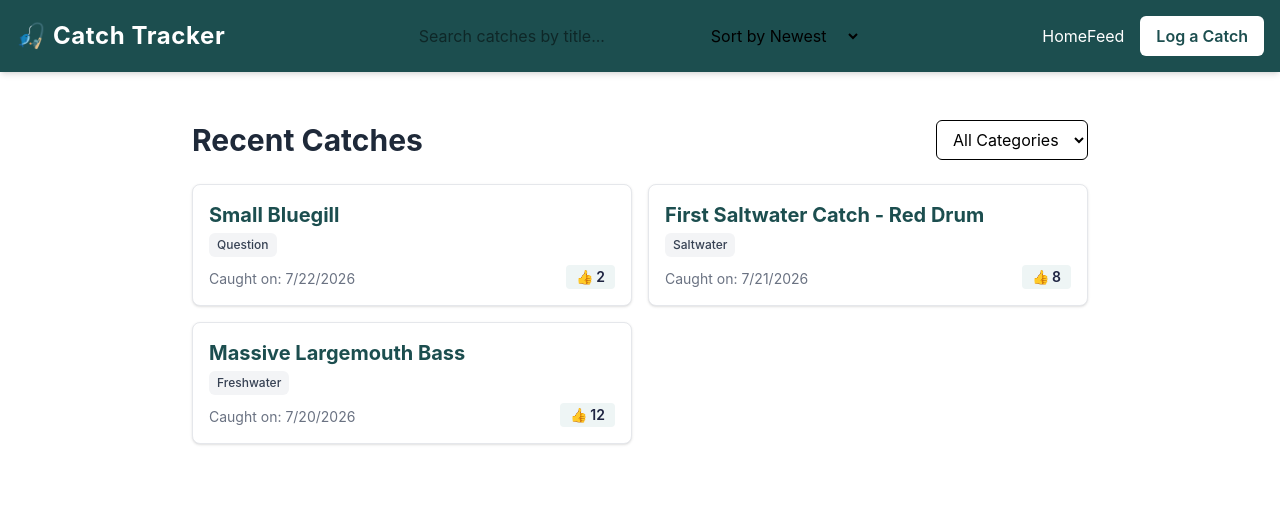
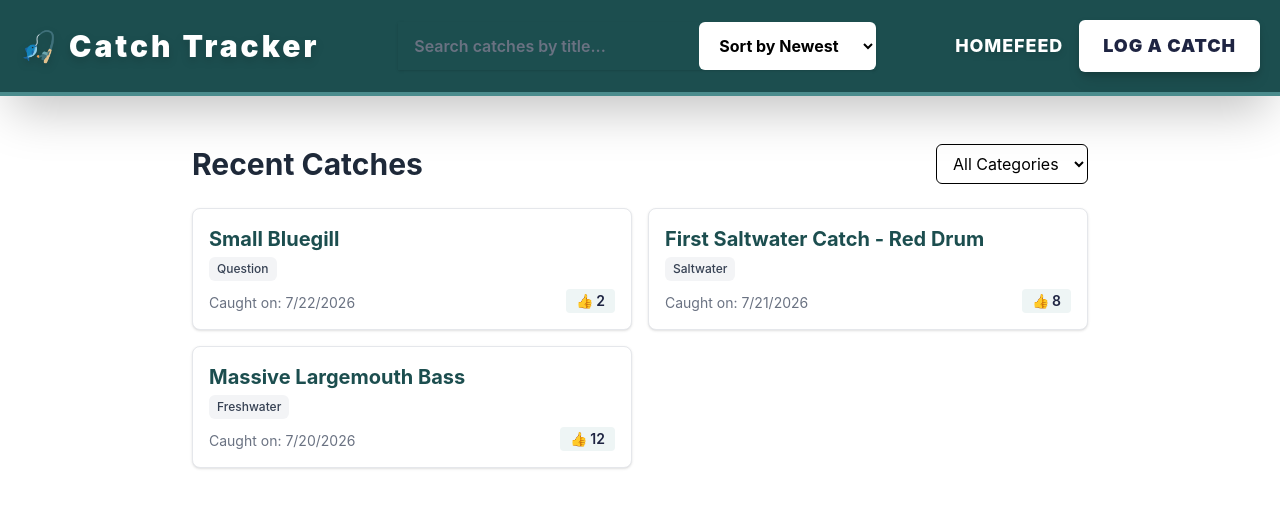
Before and after one commit to junjhon12/Fish_Final, a React (Vite) app: page / in a window 1280 px wide. Shown: the top 508 px of the page. Built offline with nearby package versions, Linux system fonts and the light colour scheme.

Commit message:
feat(nav): enhance navbar visibility and typographic boldness
Refactor NavBar.tsx to feature heavier font weights, thicker padding, deeper shadows, and an accentuated bottom border to dramatically increase visibility over the background.

```diff
--- a/src/components/NavBar.tsx
+++ b/src/components/NavBar.tsx
@@ -9,37 +9,37 @@ interface NavBarProps {
 
 const NavBar = ({ searchQuery, setSearchQuery, sortOption, setSortOption }: NavBarProps) => {
   return (
-    <nav className="bg-blue-600 p-4 text-white shadow-md">
+    <nav className="bg-blue-600 p-5 text-white shadow-2xl border-b-4 border-blue-400">
       <div className="container mx-auto flex flex-col md:flex-row justify-between items-center gap-4">
-        <Link to="/" className="text-2xl font-bold tracking-wide">
+        <Link to="/" className="text-3xl font-black tracking-widest drop-shadow-lg">
           🎣 Catch Tracker
         </Link>
 
-        <div className="flex gap-4 w-full md:w-auto">
+        <div className="flex gap-4 w-full md:w-auto font-bold shadow-sm">
           <input
             type="text"
             placeholder="Search catches by title..."
             value={searchQuery}
             onChange={(e) => setSearchQuery(e.target.value)}
-            className="px-3 py-2 rounded-md text-black grow focus:outline-none focus:ring-2 focus:ring-blue-300"
+            className="px-4 py-3 rounded-md text-black grow focus:outline-none focus:ring-4 focus:ring-blue-300 placeholder-gray-500 font-semibold"
           />
           <select
             value={sortOption}
             onChange={(e) => setSortOption(e.target.value)}
-            className="px-3 py-2 rounded-md text-black focus:outline-none focus:ring-2 focus:ring-blue-300"
+            className="px-4 py-3 rounded-md text-black focus:outline-none focus:ring-4 focus:ring-blue-300 font-bold bg-white"
           >
             <option value="created_at">Sort by Newest</option>
             <option value="upvotes">Sort by Upvotes</option>
           </select>
         </div>
 
-        <div className="flex gap-4 items-center">
-          <Link to="/" className="hover:text-blue-200 transition-colors">
+        <div className="flex gap-4 items-center text-lg font-extrabold drop-shadow-md">
+          <Link to="/" className="hover:text-blue-200 transition-colors uppercase tracking-wider">
             HomeFeed
           </Link>
           <Link
             to="/create"
-            className="bg-white text-blue-600 px-4 py-2 rounded-md font-semibold hover:bg-blue-50 transition-colors"
+            className="bg-white text-blue-800 px-6 py-3 rounded-md font-black hover:bg-blue-100 transition-colors shadow-lg hover:shadow-xl uppercase tracking-wider"
           >
             Log a Catch
           </Link>
```
